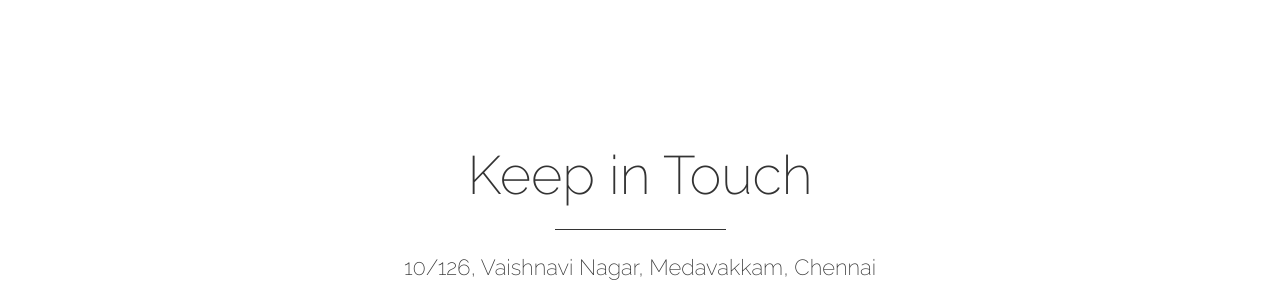
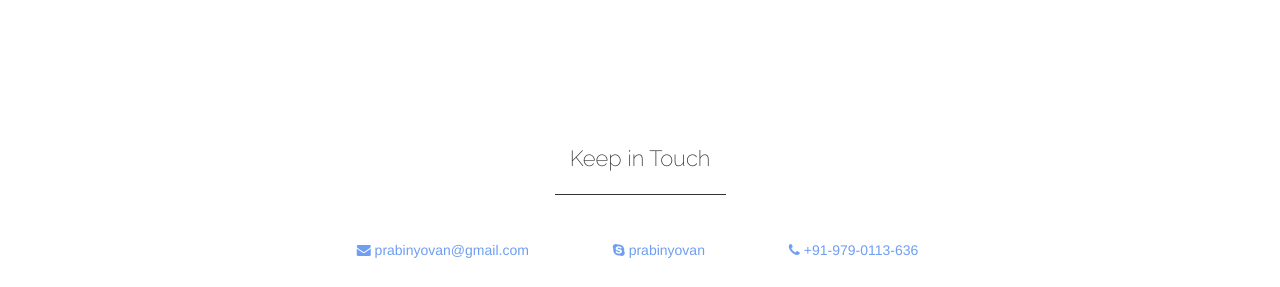
Before and after one commit to prabinyovan/prabinyovan.github.io, a plain HTML site: page index.html in a window 1280 px wide. Shown: the part 1458-1745 px from the top of the page. Drawn offline with nearby package versions, Linux system fonts and the light colour scheme.

Commit message:
Modified contents

```diff
--- a/index.html
+++ b/index.html
@@ -246,9 +246,9 @@
     <div class="container">
         <div class="row">
             <div class="col-lg-12 text-center">
-                <h2>Keep in Touch</h2>
+                <h3>Keep in Touch</h3>
                 <span class="tb-underline-dark"> </span>
-                <h3>10/126, Vaishnavi Nagar, Medavakkam, Chennai</h3>
+                <!-- <h3>10/126, Vaishnavi Nagar, Medavakkam, Chennai</h3> -->
                 <div class="tb-touch-body">
                     <ul class="list-inline tb-touch-body-pt">
                         <li><a href="mailto:prabinyovan@gmail.com?Subject=Hello!%20Prabin" target="_top"><i class="fa fa-envelope"></i>  prabinyovan@gmail.com</a></li>
```
